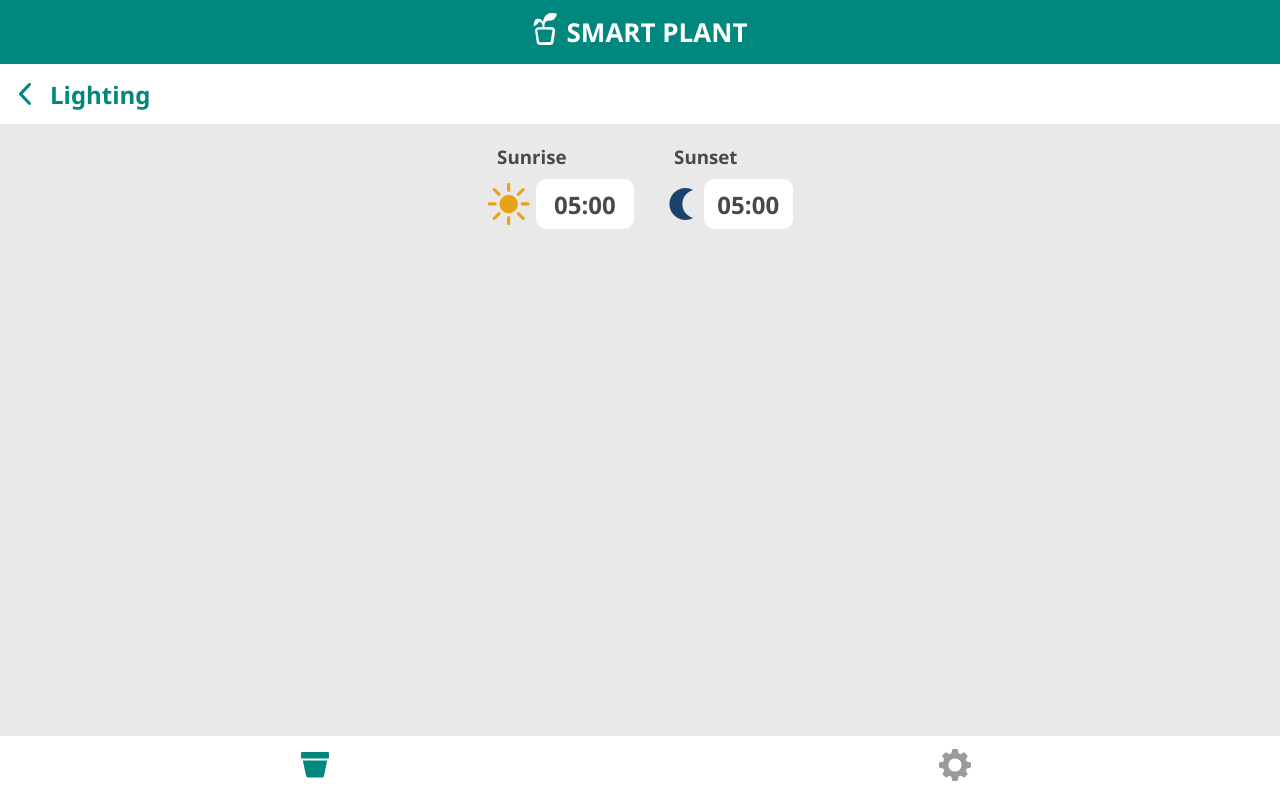
After one commit to maximilian-lewald/SmartPlant, a PHP site: page /lighting in a window 1280 px wide. The commit adds this page. Run offline with PHP 8.4, Linux system fonts and the light colour scheme.

Commit message:
livecam + lighting sites added

```diff
--- a/html/css/_grow.scss
+++ b/html/css/_grow.scss
@@ -86,3 +86,80 @@
     }
 
 }
+
+#livecam{
+    display: flex;
+    #image{
+        background: url(../assets/grow_live.png) no-repeat;
+        background-size: cover;
+        background-position: center;
+        // background-color: turquoise;
+        border-radius: 20px;
+        max-width: 500px;
+        width: 100%;
+        height: 300px;
+        min-height: 100%;
+        margin: auto;
+        cursor: pointer;
+
+        &:hover{
+            box-shadow: inset 0 0 0 4px $color_primary_300;
+        }
+    }
+}
+
+#sunrise_sunset{
+    display: flex;
+    justify-content: center;
+
+    .sunrise_sunset_element{
+
+        h3{
+            margin: 0 0 10px 10px;
+            color: $color_grey_700;
+            font-weight: 600;
+        }
+
+        .timepicker_with_icon{
+            display: flex;
+            align-items: center;
+            width: 100%;
+            svg{
+                width: 30%;
+                margin-right: 5px;
+            }
+            .timepicker{
+                background-color: $color_white;
+                width: 100px;
+                border-radius: 10px;
+                height: 50px;
+                display: flex;
+                align-items: center;
+                justify-content: center;
+                font-size: 24px;
+                color: $color_grey_700;
+                font-weight: 600;
+                cursor: pointer;
+
+                &:hover{
+                    box-shadow: inset 0 0 0 3px $color_primary_300;
+                }
+            }
+        }
+    }
+    #sunrise{
+        margin-right: 30px;
+
+        svg{
+            fill: $color_sun;
+            height: 42px;
+        }
+    }
+    #sunset{
+        // background-color: rgb(121, 174, 255);
+        svg{
+            fill: $color_moon;
+            height: 32px;
+        }
+    }
+}
--- a/html/css/main.css
+++ b/html/css/main.css
@@ -82,6 +82,77 @@
   .module_section #module_lighting svg {
     height: 48px;
     fill: #E8A218; }
+
+#livecam {
+  display: -webkit-box;
+  display: -ms-flexbox;
+  display: flex; }
+  #livecam #image {
+    background: url(../assets/grow_live.png) no-repeat;
+    background-size: cover;
+    background-position: center;
+    border-radius: 20px;
+    max-width: 500px;
+    width: 100%;
+    height: 300px;
+    min-height: 100%;
+    margin: auto;
+    cursor: pointer; }
+    #livecam #image:hover {
+      -webkit-box-shadow: inset 0 0 0 4px #5FC1BA;
+              box-shadow: inset 0 0 0 4px #5FC1BA; }
+
+#sunrise_sunset {
+  display: -webkit-box;
+  display: -ms-flexbox;
+  display: flex;
+  -webkit-box-pack: center;
+      -ms-flex-pack: center;
+          justify-content: center; }
+  #sunrise_sunset .sunrise_sunset_element h3 {
+    margin: 0 0 10px 10px;
+    color: #494949;
+    font-weight: 600; }
+  #sunrise_sunset .sunrise_sunset_element .timepicker_with_icon {
+    display: -webkit-box;
+    display: -ms-flexbox;
+    display: flex;
+    -webkit-box-align: center;
+        -ms-flex-align: center;
+            align-items: center;
+    width: 100%; }
+    #sunrise_sunset .sunrise_sunset_element .timepicker_with_icon svg {
+      width: 30%;
+      margin-right: 5px; }
+    #sunrise_sunset .sunrise_sunset_element .timepicker_with_icon .timepicker {
+      background-color: #fff;
+      width: 100px;
+      border-radius: 10px;
+      height: 50px;
+      display: -webkit-box;
+      display: -ms-flexbox;
+      display: flex;
+      -webkit-box-align: center;
+          -ms-flex-align: center;
+              align-items: center;
+      -webkit-box-pack: center;
+          -ms-flex-pack: center;
+              justify-content: center;
+      font-size: 24px;
+      color: #494949;
+      font-weight: 600;
+      cursor: pointer; }
+      #sunrise_sunset .sunrise_sunset_element .timepicker_with_icon .timepicker:hover {
+        -webkit-box-shadow: inset 0 0 0 3px #5FC1BA;
+                box-shadow: inset 0 0 0 3px #5FC1BA; }
+  #sunrise_sunset #sunrise {
+    margin-right: 30px; }
+    #sunrise_sunset #sunrise svg {
+      fill: #E8A218;
+      height: 42px; }
+  #sunrise_sunset #sunset svg {
+    fill: #19436D;
+    height: 32px; }
 
 header {
   -ms-flex-negative: 0;
--- /dev/null
+++ b/html/lighting.php
@@ -0,0 +1,71 @@
+<!DOCTYPE html>
+<html>
+  <head>
+    <!-- Required Meta Tags -->
+    <meta charset="UTF-8" name="viewport" content="width=device-width; initial-scale=1.0;" />
+    <meta name="apple-mobile-web-app-capable" content="yes">
+    <meta name="apple-mobile-web-app-status-bar-style" content="black-translucent">
+
+    <!-- CSS -->
+    <link rel="stylesheet" href='./css/main.css' name="viewport" content="width=[widest centered div];"/>
+
+    <!-- HTML Site Information -->
+    <link rel="icon" type="image/ico" href="./assets/smartplant_icon_round.png">
+    <link rel="apple-touch-icon" sizes="128x128" href="./assets/smartplant_icon_round.png"/>
+    <title>Lighting</title>
+
+    <!-- JavaScript -->
+    <script src="./lib/jquery-3.4.1.min.js"></script>
+  </head>
+
+  <body>
+
+    <?php require("./parts/header/_header.php") ?>
+
+    <div class="titlebar">
+      <div class="back_and_header">
+        <a class="back_button" href="/grow">
+          <svg viewBox="0 0 137.26 251.8">
+            <path d="M119.64,251.8a17.58,17.58,0,0,1-12.9-5.61L4.73,136.72a17.6,17.6,0,0,1,.14-24.16l102-107.1A17.62,17.62,0,0,1,132.4,29.77L41.84,124.85l90.69,97.31a17.62,17.62,0,0,1-12.89,29.64Z"/>
+          </svg>
+        </a>
+        <h1>Lighting</h1>
+      </div>
+    </div>
+
+    <div class="content">
+      <div id="sunrise_sunset">
+        <div id="sunrise" class="sunrise_sunset_element">
+          <h3>Sunrise</h3>
+          <div class="timepicker_with_icon">
+            <svg viewBox="0 0 47.91 47.91">
+              <path d="M23.9,13.34A10.56,10.56,0,1,0,34.46,23.9h0A10.57,10.57,0,0,0,23.9,13.34m0-3.16a1.82,1.82,0,0,0,1.82-1.82V1.78a1.82,1.82,0,0,0-3.64,0V8.36a1.82,1.82,0,0,0,1.82,1.82h0m0,27.46a1.82,1.82,0,0,0-1.82,1.82V46a1.82,1.82,0,1,0,3.64.09V39.46a1.82,1.82,0,0,0-1.82-1.82M10.18,23.91a1.82,1.82,0,0,0-1.82-1.82H1.78a1.82,1.82,0,0,0,0,3.64H8.36a1.83,1.83,0,0,0,1.82-1.82h0M46,22.09H39.46a1.82,1.82,0,1,0-.08,3.64H46a1.82,1.82,0,1,0,.09-3.64H46M11.62,33.62,6.26,39a1.82,1.82,0,0,0,2.51,2.64.46.46,0,0,0,.07-.07l5.36-5.36a1.82,1.82,0,0,0-2.58-2.57M34.91,14.73a1.85,1.85,0,0,0,1.29-.53l5.36-5.36A1.82,1.82,0,1,0,39,6.2L39,6.26l-5.36,5.36a1.82,1.82,0,0,0,1.29,3.11M11.62,14.2a1.82,1.82,0,1,0,2.58-2.58L8.84,6.26A1.82,1.82,0,0,0,6.2,8.78l.06.06ZM36.19,33.62a1.82,1.82,0,0,0-2.57,2.57L39,41.56A1.82,1.82,0,0,0,41.62,39L41.56,39Z"/>
+            </svg>
+            <div class="timepicker">
+              05:00
+            </div>
+          </div>
+        </div>
+        <div id="sunset" class="sunrise_sunset_element">
+          <h3>Sunset</h3>
+          <div class="timepicker_with_icon">
+            <svg viewBox="0 0 24.96 33.58">
+              <path d="M18.12,27.58A15.26,15.26,0,0,1,18.12,6h0A15.1,15.1,0,0,1,25,2.12a16.79,16.79,0,1,0,0,29.34,15.2,15.2,0,0,1-6.84-3.88"/>
+            </svg>
+            <div class="timepicker">
+              05:00
+            </div>
+          </div>
+        </div>
+      </div>
+    </div>
+
+    <?php require("./parts/footer/_footer.php") ?>
+
+    <script src="./js/footer_functions.js"></script>
+    <script>
+      change_active_footer("index");
+    </script>
+
+  </body>
+</html>
```
Also changed, not shown: html/grow.php (+4 -4 lines), html/livecam.php (added, +50 -0 lines).
